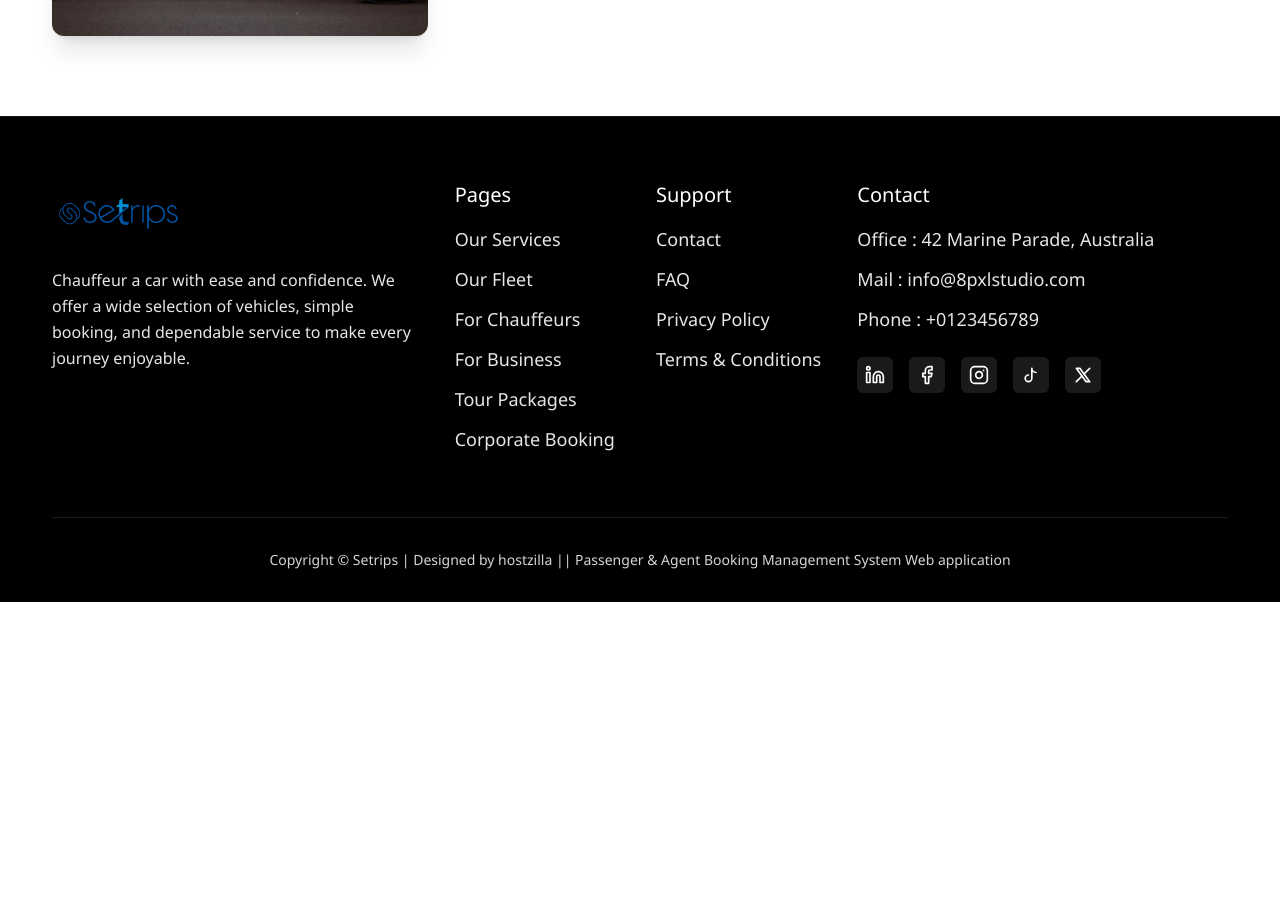
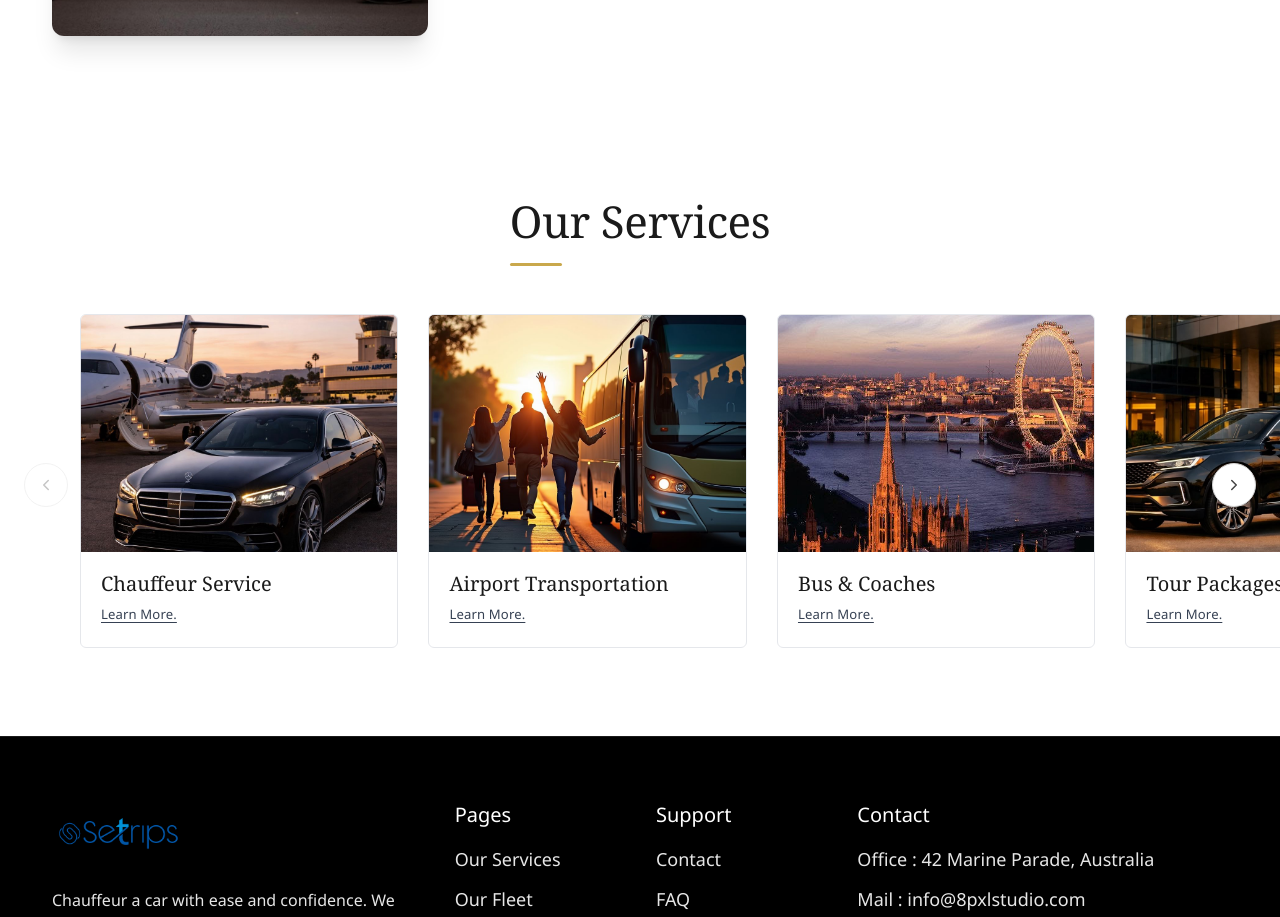
Before and after one commit to Yead191/setrips-frontend, a Next.js app: page / in a window 1280 px wide. Shown: the part 2678-3595 px from the top of the page. Before the commit the page ends 3280 px from the top, so only its background shows below. Built offline with nearby package versions, Linux system fonts and the light colour scheme.

Commit message:
swiper added

```diff
--- a/src/app/page.tsx
+++ b/src/app/page.tsx
@@ -1,6 +1,7 @@
 import { Banner } from "@/shared/Banner";
 import { CarCarousel } from "@/components/CarCarousel";
 import { FAQ } from "@/shared/FAQ";
+import OurServices from "@/components/home/services/Services";
 
 const Home = () => {
   return (
@@ -14,6 +15,7 @@ const Home = () => {
       />
       <CarCarousel />
       <FAQ />
+      <OurServices />
     </main>
   )
 }
--- /dev/null
+++ b/src/components/home/services/SERVICE_SWIPER_SETTINGS.tsx
@@ -0,0 +1,35 @@
+import type { SwiperOptions } from "swiper/types";
+
+/**
+ * Shared Swiper carousel settings for the Services section.
+ * Spread directly into any <Swiper> component.
+ *
+ * Usage:
+ *   import { SERVICE_SWIPER_SETTINGS } from "@/constants/swiperSettings";
+ *   <Swiper {...SERVICE_SWIPER_SETTINGS}>...</Swiper>
+ */
+export const SERVICE_SWIPER_SETTINGS: SwiperOptions = {
+    slidesPerView: 1.15,
+    spaceBetween: 20,
+    centeredSlides: false,
+    loop: false,
+    grabCursor: true,
+    breakpoints: {
+        480: {
+            slidesPerView: 1.5,
+            spaceBetween: 20,
+        },
+        640: {
+            slidesPerView: 2.2,
+            spaceBetween: 24,
+        },
+        900: {
+            slidesPerView: 3.15,
+            spaceBetween: 28,
+        },
+        1200: {
+            slidesPerView: 3.3,
+            spaceBetween: 30,
+        },
+    },
+};
--- /dev/null
+++ b/src/components/home/services/ServiceCard.tsx
@@ -0,0 +1,50 @@
+import React from "react";
+
+interface ServiceCardProps {
+    title: string;
+    image: string;
+    link?: string;
+    linkLabel?: string;
+}
+
+const ServiceCard: React.FC<ServiceCardProps> = ({
+    title,
+    image,
+    link = "#",
+    linkLabel = "Learn More.",
+}) => {
+    return (
+        <div className="group bg-white border border-gray-200 rounded-md overflow-hidden flex flex-col h-full transition-all duration-300 hover:-translate-y-[3px] hover:shadow-[0_8px_32px_rgba(0,0,0,0.12)] cursor-pointer">
+
+            {/* Image */}
+            <div className="w-full aspect-[4/3] overflow-hidden flex-shrink-0">
+                <img
+                    src={image}
+                    alt={title}
+                    loading="lazy"
+                    className="w-full h-full object-cover block transition-transform duration-[450ms] ease-in-out group-hover:scale-105"
+                />
+            </div>
+
+            {/* Body */}
+            <div className="flex flex-col gap-2 flex-1 px-5 pt-[18px] pb-[22px]">
+                <h3
+                    className="text-xl font-medium text-[#1a1a1a] leading-snug m-0"
+                    style={{ fontFamily: "'Cormorant Garamond', Georgia, serif" }}
+                >
+                    {title}
+                </h3>
+
+                <a
+                    href={link}
+                    className="self-start text-[0.82rem] text-gray-700 underline underline-offset-[3px] tracking-[0.01em] transition-colors duration-200 hover:text-[#c9a84c]"
+                >
+                    {linkLabel}
+                </a>
+            </div>
+
+        </div>
+    );
+};
+
+export default ServiceCard;
--- /dev/null
+++ b/src/components/home/services/Services.tsx
@@ -0,0 +1,125 @@
+"use client"
+
+import React, { useRef } from "react";
+import { Swiper, SwiperSlide } from "swiper/react";
+import { Navigation } from "swiper/modules";
+import type { SwiperRef } from "swiper/react";
+
+import "swiper/css";
+import "swiper/css/navigation";
+import SectionTitle from "@/shared/SectionTItle";
+import { SERVICE_SWIPER_SETTINGS } from "./SERVICE_SWIPER_SETTINGS";
+import { SERVICES_DATA } from "@/constants/home/services";
+import ServiceCard from "./ServiceCard";
+
+const ChevronLeft: React.FC = () => (
+    <svg
+        xmlns="http://www.w3.org/2000/svg"
+        width="18"
+        height="18"
+        viewBox="0 0 24 24"
+        fill="none"
+        stroke="currentColor"
+        strokeWidth="2"
+        strokeLinecap="round"
+        strokeLinejoin="round"
+        aria-hidden="true"
+    >
+        <polyline points="15 18 9 12 15 6" />
+    </svg>
+);
+
+const ChevronRight: React.FC = () => (
+    <svg
+        xmlns="http://www.w3.org/2000/svg"
+        width="18"
+        height="18"
+        viewBox="0 0 24 24"
+        fill="none"
+        stroke="currentColor"
+        strokeWidth="2"
+        strokeLinecap="round"
+        strokeLinejoin="round"
+        aria-hidden="true"
+    >
+        <polyline points="9 18 15 12 9 6" />
+    </svg>
+);
+
+const navBtnBase =
+    "absolute top-1/2 -translate-y-1/2 z-10 flex items-center justify-center " +
+    "w-11 h-11 rounded-full bg-white border border-[#d4d4d4] text-[#444] " +
+    "transition-all duration-200 cursor-pointer p-0 leading-none " +
+    "hover:bg-[#c9a84c] hover:border-[#c9a84c] hover:text-white hover:shadow-[0_4px_16px_rgba(201,168,76,0.4)] " +
+    "focus-visible:outline focus-visible:outline-2 focus-visible:outline-[#c9a84c] focus-visible:outline-offset-2 " +
+    "disabled:opacity-30 disabled:pointer-events-none";
+
+const OurServices: React.FC = () => {
+    const prevRef = useRef<HTMLButtonElement>(null);
+    const nextRef = useRef<HTMLButtonElement>(null);
+    const swiperRef = useRef<SwiperRef>(null);
+
+    return (
+        <section className="bg-white py-20 overflow-hidden" aria-labelledby="services-heading">
+            <div className="max-w-[1280px] mx-auto px-16 sm:px-20 relative">
+
+                <SectionTitle title="Our Services" align="center" />
+
+                <div className="relative flex items-center">
+
+                    <button
+                        ref={prevRef}
+                        type="button"
+                        aria-label="Previous service"
+                        className={`${navBtnBase} -left-14`}
+                    >
+                        <ChevronLeft />
+                    </button>
+
+                    <Swiper
+                        ref={swiperRef}
+                        {...SERVICE_SWIPER_SETTINGS}
+                        modules={[Navigation]}
+                        navigation={{
+                            prevEl: prevRef.current,
+                            nextEl: nextRef.current,
+                        }}
+                        onBeforeInit={(swiper) => {
+                            if (
+                                swiper.params.navigation &&
+                                typeof swiper.params.navigation !== "boolean"
+                            ) {
+                                swiper.params.navigation.prevEl = prevRef.current;
+                                swiper.params.navigation.nextEl = nextRef.current;
+                            }
+                        }}
+                        className="overflow-visible! w-full [&_.swiper-wrapper]:pb-2"
+                    >
+                        {SERVICES_DATA.map((service) => (
+                            <SwiperSlide key={service.id} className="h-auto!">
+                                <ServiceCard
+                                    title={service.title}
+                                    image={service.image}
+                                    link={service.link}
+                                />
+                            </SwiperSlide>
+                        ))}
+                    </Swiper>
+
+                    {/* Next */}
+                    <button
+                        ref={nextRef}
+                        type="button"
+                        aria-label="Next service"
+                        className={`${navBtnBase} -right-14`}
+                    >
+                        <ChevronRight />
+                    </button>
+
+                </div>
+            </div>
+        </section>
+    );
+};
+
+export default OurServices;
--- /dev/null
+++ b/src/constants/home/services.ts
@@ -0,0 +1,33 @@
+export const SERVICES_DATA = [
+  {
+    id: 1,
+    title: "Chauffeur Service",
+    image: "/assets/images/home/services/service1.png",
+    link: "/services/service1.png"
+  },
+  {
+    id: 2,
+    title: "Airport Transportation",
+    image: "/assets/images/home/services/service2.png",
+    link: "/services/service2.png"
+  },
+  {
+    id: 3,
+    title: "Bus & Coaches",
+    image: "/assets/images/home/services/service3.png",
+    link: "/services/service3.png"
+  },
+  {
+    id: 4,
+    title: "Tour Packages",
+    image: "/assets/images/home/services/service4.png",
+    link: "/services/service4.png"
+  }
+];
+
+export interface Service {
+  id: number;
+  title: string;
+  image: string;
+  link: string;
+}
--- /dev/null
+++ b/src/shared/SectionTItle.tsx
@@ -0,0 +1,52 @@
+import React from "react";
+
+type Alignment = "left" | "center" | "right";
+
+interface SectionTitleProps {
+    title: string;
+    subtitle?: string;
+    align?: Alignment;
+    className?: string;
+}
+
+const alignClass: Record<Alignment, string> = {
+    left: "text-left",
+    center: "text-center",
+    right: "text-right",
+};
+
+
+const SectionTitle: React.FC<SectionTitleProps> = ({
+    title,
+    subtitle,
+    align = "center",
+    className = "",
+}) => {
+    return (
+        <div className={`mb-12 ${alignClass[align]} ${className}`}>
+            {/* inline-block so the gold bar anchors to the left edge of the heading text */}
+            <div className="inline-block text-left">
+                <h2
+                    className="text-[2.6rem] sm:text-[2.75rem] font-normal tracking-[-0.01em] text-[#1a1a1a] mb-4 leading-[1.15]"
+                    style={{ fontFamily: "'Cormorant Garamond', Georgia, serif" }}
+                >
+                    {title}
+                </h2>
+
+                {/* Gold underline */}
+                <span
+                    className="block h-[3px] w-[52px] rounded-sm bg-[#c9a84c]"
+                    aria-hidden="true"
+                />
+
+                {subtitle && (
+                    <p className="mt-4 text-base text-gray-500 leading-relaxed max-w-xl">
+                        {subtitle}
+                    </p>
+                )}
+            </div>
+        </div>
+    );
+};
+
+export default SectionTitle;
```
Also changed, not shown: 1 other file (tests, documents, lock files or other folders).
